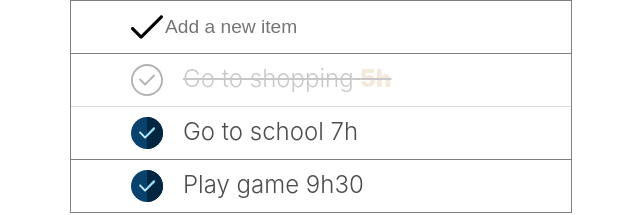
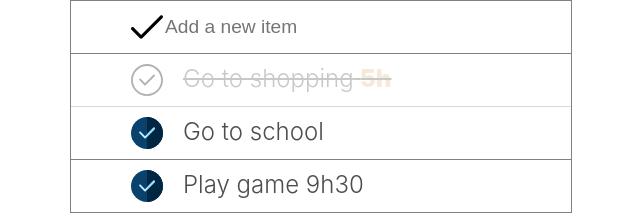
Before and after one commit to cungnguyen99/Learn-React-2018, a React (Create React App) app in the folder todolist/: page / in a window 1280 px wide. Shown: the top 215 px of the page, without its empty margins (319-959 px from the left). Built offline with nearby package versions, Linux system fonts and the light colour scheme.

Commit message:
React 19 learn about props types

```diff
--- a/todolist/package.json
+++ b/todolist/package.json
@@ -7,6 +7,7 @@
     "@testing-library/react": "^9.4.1",
     "@testing-library/user-event": "^7.2.1",
     "classnames": "^2.2.6",
+    "prop-types": "^15.7.2",
     "react": "^16.12.0",
     "react-dom": "^16.12.0",
     "react-scripts": "3.4.0"
--- a/todolist/src/App.js
+++ b/todolist/src/App.js
@@ -13,7 +13,7 @@ class App extends Component {
       newItem:'',
       todoList : [
         { title: 'Go to shopping',time:'5h', isComplete: true },
-        { title: 'Go to school',time:'7h' },
+        { title: 'Go to school'},
         { title: 'Play game', time:'9h30' }
       ]
     }
--- a/todolist/src/components/TodoItem.js
+++ b/todolist/src/components/TodoItem.js
@@ -1,10 +1,12 @@
 import React, { Component } from 'react';
+import PropTypes from 'prop-types';
+
 import './TodoItem.css'
 import checkimg from '../img/check-done.svg';
 import checkComplete from '../img/check.svg'
 var classNames = require('classnames');
 /**
- * BÀI LIÊN QUAN 6,7,8,9,10,11,13,14, 15, 16
+ * BÀI LIÊN QUAN 6,7,8,9,10,11,13,14, 15, 16,17, 19
  */
 class TodoItem extends Component {
   render() {
@@ -33,4 +35,25 @@ class TodoItem extends Component {
   }
 }
 
+TodoItem.propTypes ={
+  //item là một obj gồm các thuộc tính trong shape
+  item: PropTypes.shape({
+    isComplete: PropTypes.bool,
+    //nếu là thuộc tính bắt buộc phải có thì thêm isRequired
+    title: PropTypes.string.isRequired,
+    time: PropTypes.string
+  }),
+  onClick: PropTypes.func
+  /**
+   * Trong trường hợp giả sử TodoItem có thêm thuộc tính timeComplete mà muốn chỉ nhận vào 1 trong các
+   * giá trị có sẵn mặc định thì ta viết như sau(có thể truyền vào bất kỳ kiểu gì k nhất thiết phải là string)
+   * timeDone: PropTypes.oneOf(['AM','PM'])
+   */
+}
+//Nếu muốn một thuộc tính có gtri mặc định khi ngta không truyền gì vào thì
+TodoItem.defaultProps={
+  item:{
+    time: '7h'
+  }
+}
 export default TodoItem;
```
Also changed, not shown: 1 other file (tests, documents, lock files or other folders).
